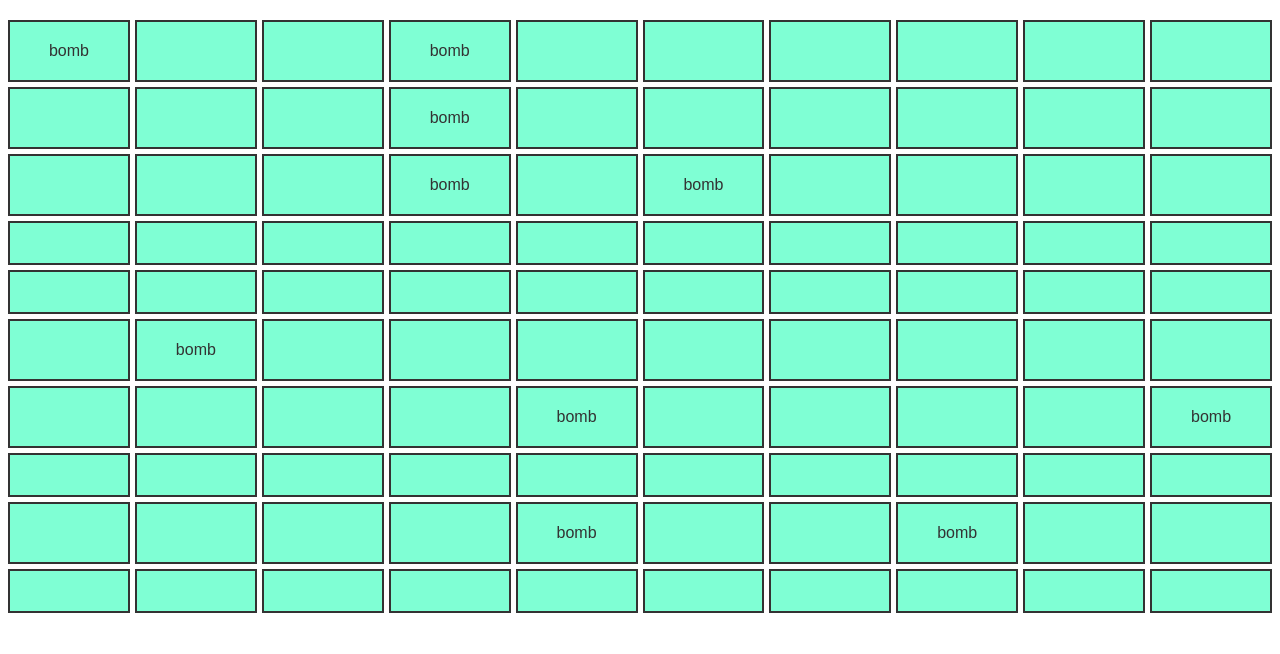
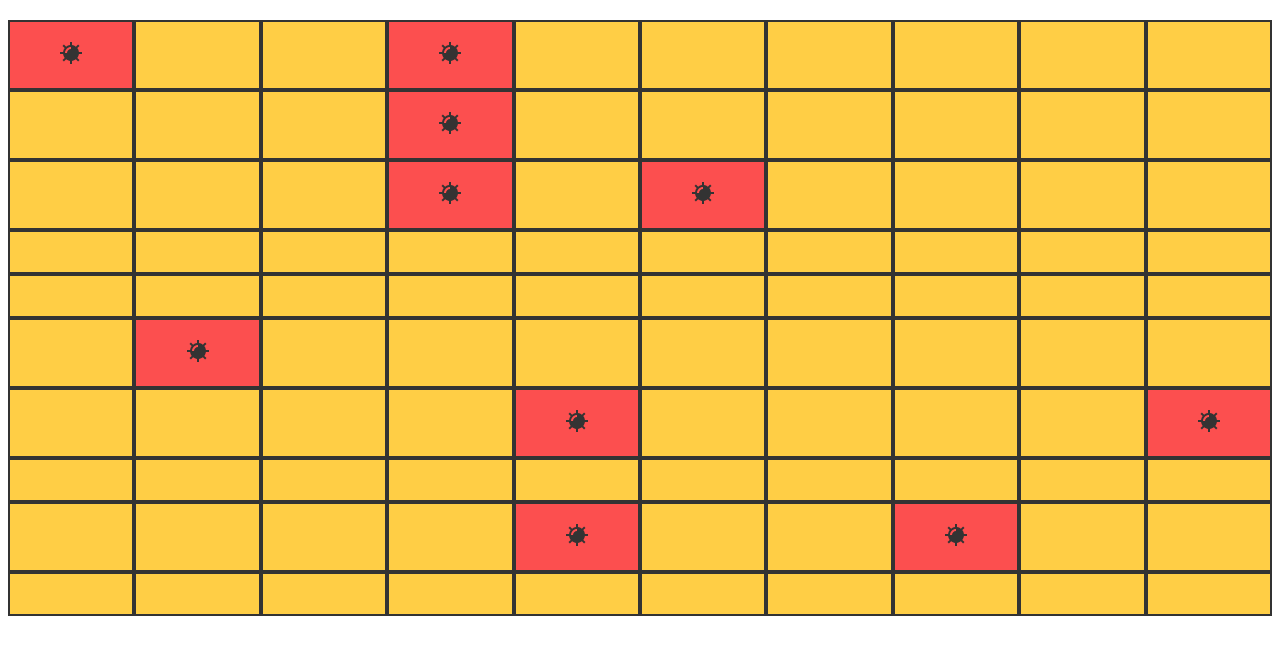
Before and after one commit to Charlie-robin/oop-mine-sweeper-js, a website with bundled scripts: page index.html in a window 1280 px wide. Built offline with nearby package versions, Linux system fonts and the light colour scheme.

Commit message:
(feat): Added some basic styles and playing with Colors class

```diff
--- a/index.html
+++ b/index.html
@@ -15,7 +15,6 @@
       .grid {
         display: grid;
         grid-template-columns: repeat(10, 1fr);
-        gap: 5px;
         margin: 20px auto;
       }
 
@@ -25,8 +24,9 @@
       }
 
       .cell {
-          background-color: aquamarine;
+        background-color: #ffce45;
       }
+
     </style>
   </head>
   <body>
--- a/js/main.js
+++ b/js/main.js
@@ -1,4 +1,4 @@
-import Grid from "./Grid.js";
+import Grid from "./view/Grid.js";
 
 const mines = 10;
 const gridSize = 3;
@@ -10,5 +10,3 @@ document.querySelector(".grid").addEventListener("click", event => {
     grid.displayCell(event.target.id);
   }
 });
-
-console.log(grid);
--- a/js/Cell.js
+++ b/js/model/Cell.js
@@ -1,3 +1,5 @@
+import Colors from "./Colors.js";
+
 class Cell {
   constructor(id, surroundingCells) {
     this._id = id;
@@ -41,7 +43,7 @@ class Cell {
   setMine() {
     this._isBomb = true;
     this._value = "bomb";
-    this.display();
+    this.handleDisplay();
   }
 
   incrementValue() {
@@ -51,14 +53,37 @@ class Cell {
     // this.display();
   }
 
-  display() {
-    this._cellHTML.innerHTML = this._value;
+  handleDisplay() {
     this._isHidden = true;
+    if (this.isBomb) {
+      this.setBomb();
+    } else if (this._value !== 0) {
+      this._cellHTML.innerHTML = this._value;
+    }
+    this.setBackgroundColor();
+  }
 
-    if (this._value === 0) {
-      this._cellHTML.style.backgroundColor = "unset";
-    } else if (this._value > 0) {
-      this._cellHTML.style.backgroundColor = "blue";
+  setBomb() {
+    const img = document.createElement("img");
+    img.src = "../../assets/mine.svg";
+    this._cellHTML.appendChild(img);
+  }
+
+  setBackgroundColor() {
+    switch (this._value) {
+      case 1:
+        this._cellHTML.style.backgroundColor = Colors.LOW;
+        break;
+      case 2:
+        this._cellHTML.style.backgroundColor = Colors.MEDIUM;
+        break;
+      case 3:
+      case "bomb":
+        this._cellHTML.style.backgroundColor = Colors.HIGH;
+        break;
+      default:
+        this._cellHTML.style.backgroundColor = Colors.EMPTY;
+        break;
     }
   }
 
--- /dev/null
+++ b/js/model/Colors.js
@@ -0,0 +1,8 @@
+class Colors {
+  static EMPTY = "#FFBC80";
+  static LOW = "#FF9F45";
+  static MEDIUM = "#F76E11";
+  static HIGH = "#FC4F4F";
+}
+
+export default Colors;
--- a/js/Grid.js
+++ b/js/view/Grid.js
@@ -1,5 +1,5 @@
-import Cell from "./Cell.js";
-import SurroundingCells from "./SurroundingCells.js";
+import Cell from "../model/Cell.js";
+import SurroundingCells from "../model/SurroundingCells.js";
 
 class Grid {
   constructor(mineCount, gridSize, gridHTML) {
@@ -47,29 +47,34 @@ class Grid {
 
   displayCell(id) {
     const cell = this._cellDictionary[id];
-    let ids = new Set([...cell.getSurroundingCells()]);
 
     if (cell.isBomb) {
       alert("BOMB");
       return;
     }
 
-    cell.display();
+    cell.handleDisplay();
 
     if (cell.value > 0) {
       return;
     }
 
+    this.displaySurroundingCells(cell);
+  }
+
+  displaySurroundingCells(cell) {
+    let ids = new Set([...cell.getSurroundingCells()]);
+
     ids.forEach((id, _, array) => {
       const cell = this._cellDictionary[id];
 
       if (cell.value === 0 && cell.isHidden) {
-        cell.display();
+        cell.handleDisplay();
         cell.surroundingCells.cardinalCells.forEach(cellId => array.add(cellId));
       }
 
       if (cell.value > 0) {
-        cell.display();
+        cell.handleDisplay();
       }
     });
   }
```
Also changed, not shown: assets/flag.svg (added), assets/mine.svg (added), js/model/SurroundingCells.js (renamed from js/SurroundingCells.js).
